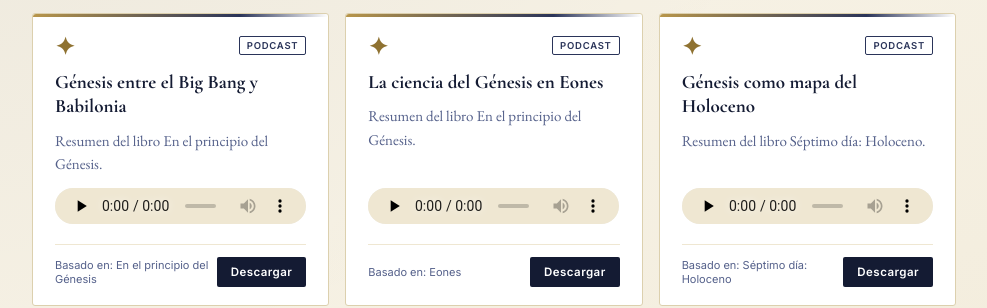
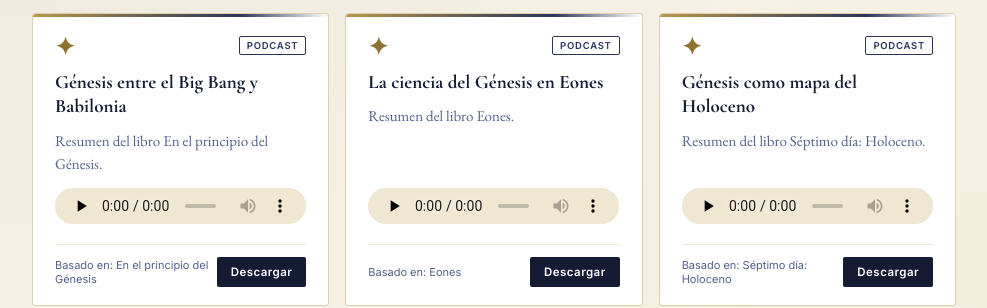
Before and after one commit to Dskartes/DescendientesdeNahash, a Jekyll site: the page built from podcast.md, in a window 1280 px wide. Shown: the part 296-604 px from the top of the page, without its empty margins (146-1133 px from the left). Built offline with Jekyll 4.4.1, drawn with Linux system fonts in a browser that asks for light colours.

Commit message:
Update podcast description from 'Génesis' to 'Eones'

```diff
--- a/podcast.md
+++ b/podcast.md
@@ -28,7 +28,7 @@ subtitle: "Resúmenes en audio de los libros y publicaciones del proyecto, gener
       <div class="card-tag">Podcast</div>
     </div>
     <h3 class="card-title">La ciencia del Génesis en Eones</h3>
-    <p class="card-desc">Resumen del libro En el principio del Génesis.</p>
+    <p class="card-desc">Resumen del libro Eones.</p>
     <audio class="card-audio" controls preload="none">
       <source src="{{ '/podcast/La_ciencia_del_Génesis_en_Eones.mp3' | relative_url }}" type="audio/mpeg">
       Tu navegador no soporta audio HTML5.
```
